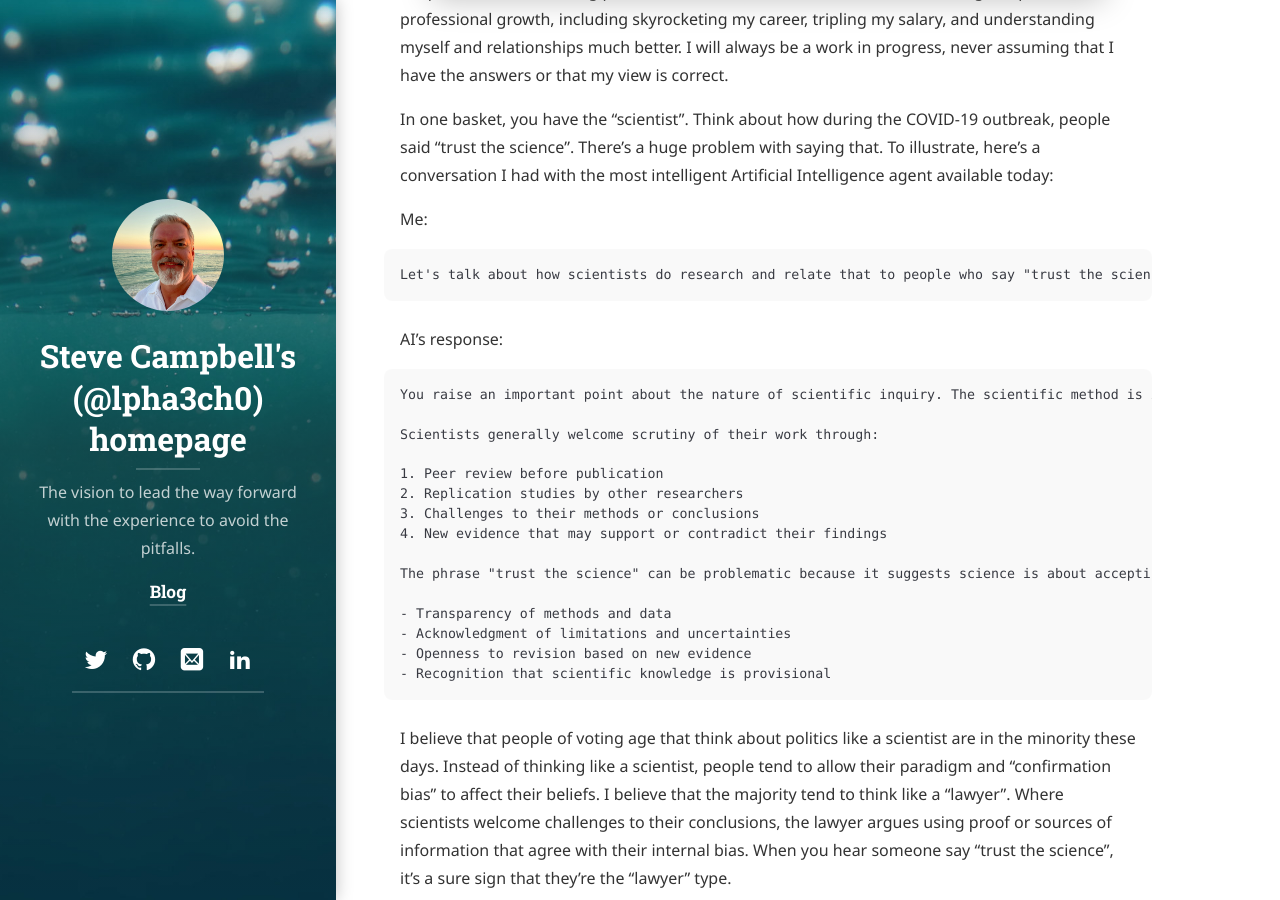
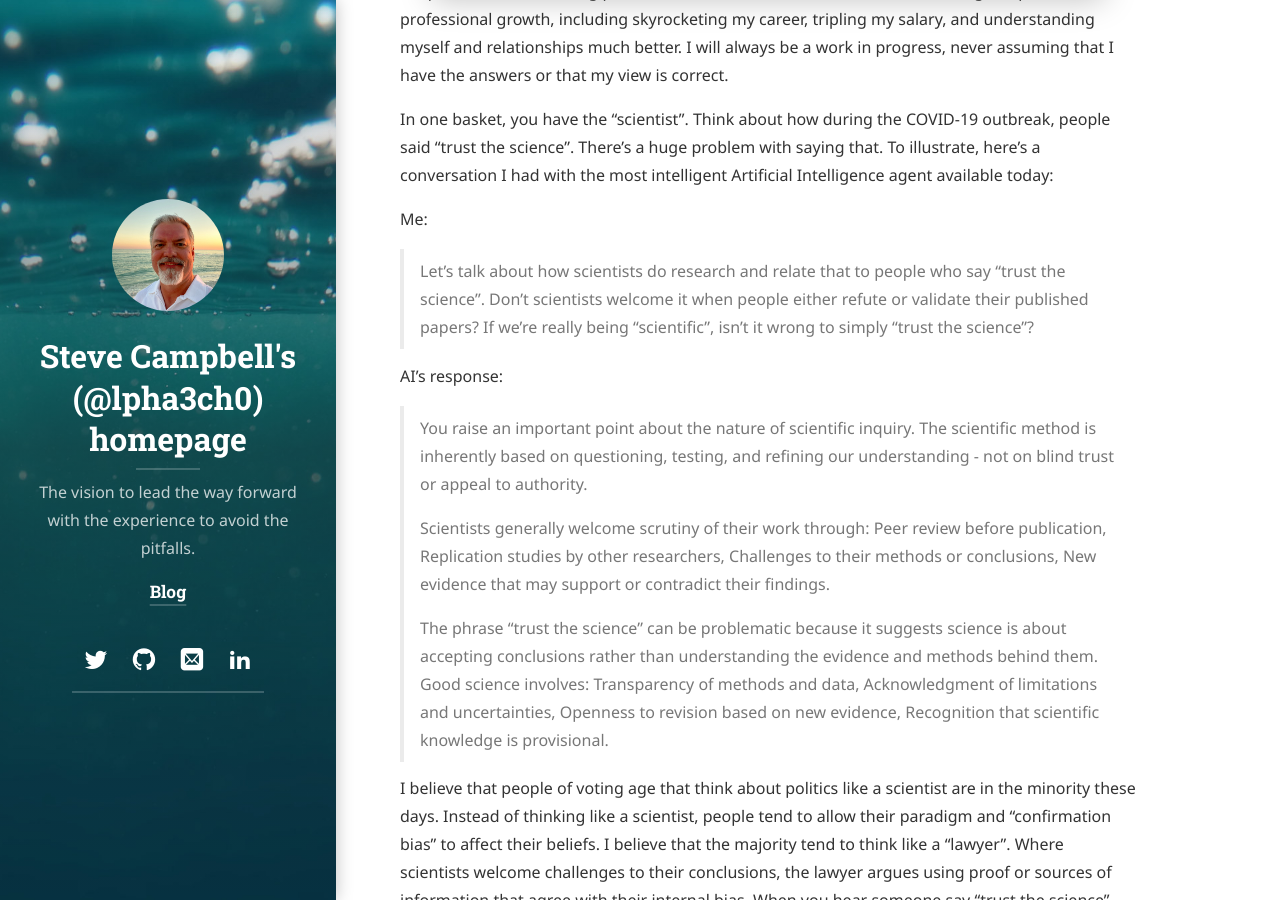
Before and after one commit to aecyberpro/aecyberpro.github.io, a Jekyll site: the page built from general/_posts/2024-11-8-Deep-Thoughts-About-Politics-Today.md, in a window 1280 px wide and 900 px high, scrolled down 1505 px. Built offline with Jekyll 4.4.1, drawn with Linux system fonts in a browser that asks for light colours; cached includes are drawn as plain includes; nearby versions of some CDN libraries; some web fonts are replaced; library files that are not in the unit come from our copies.

Commit message:
updated latest blog post to fix formatting

````diff
--- a/general/_posts/2024-11-8-Deep-Thoughts-About-Politics-Today.md
+++ b/general/_posts/2024-11-8-Deep-Thoughts-About-Politics-Today.md
@@ -23,28 +23,14 @@ The result of the sort algorithm isn't saying that you're wrong, or have affilia
 In one basket, you have the "scientist". Think about how during the COVID-19 outbreak, people said "trust the science". There's a huge problem with saying that. To illustrate, here's a conversation I had with the most intelligent Artificial Intelligence agent available today:
 
 Me:
-```
-Let's talk about how scientists do research and relate that to people who say "trust the science". Don't scientists welcome it when people either refute or validate their published papers? If we're really being "scientific", isn't it wrong to simply "trust the science"?
-```
+>Let's talk about how scientists do research and relate that to people who say "trust the science". Don't scientists welcome it when people either refute or validate their published papers? If we're really being "scientific", isn't it wrong to simply "trust the science"?
 
 AI's response:
-```
-You raise an important point about the nature of scientific inquiry. The scientific method is inherently based on questioning, testing, and refining our understanding - not on blind trust or appeal to authority.
-
-Scientists generally welcome scrutiny of their work through:
-
-1. Peer review before publication
-2. Replication studies by other researchers
-3. Challenges to their methods or conclusions
-4. New evidence that may support or contradict their findings
-
-The phrase "trust the science" can be problematic because it suggests science is about accepting conclusions rather than understanding the evidence and methods behind them. Good science involves:
-
-- Transparency of methods and data
-- Acknowledgment of limitations and uncertainties
-- Openness to revision based on new evidence
-- Recognition that scientific knowledge is provisional
-```
+>You raise an important point about the nature of scientific inquiry. The scientific method is inherently based on questioning, testing, and refining our understanding - not on blind trust or appeal to authority.
+>
+>Scientists generally welcome scrutiny of their work through: Peer review before publication, Replication studies by other researchers, Challenges to their methods or conclusions, New evidence that may support or contradict their findings.
+>
+>The phrase "trust the science" can be problematic because it suggests science is about accepting conclusions rather than understanding the evidence and methods behind them. Good science involves: Transparency of methods and data, Acknowledgment of limitations and uncertainties, Openness to revision based on new evidence, Recognition that scientific knowledge is provisional.
 
 I believe that people of voting age that think about politics like a scientist are in the minority these days. Instead of thinking like a scientist, people tend to allow their paradigm and "confirmation bias" to affect their beliefs. I believe that the majority tend to think like a "lawyer". Where scientists welcome challenges to their conclusions, the lawyer argues using proof or sources of information that agree with their internal bias. When you hear someone say "trust the science", it's a sure sign that they're the "lawyer" type.
 
````
